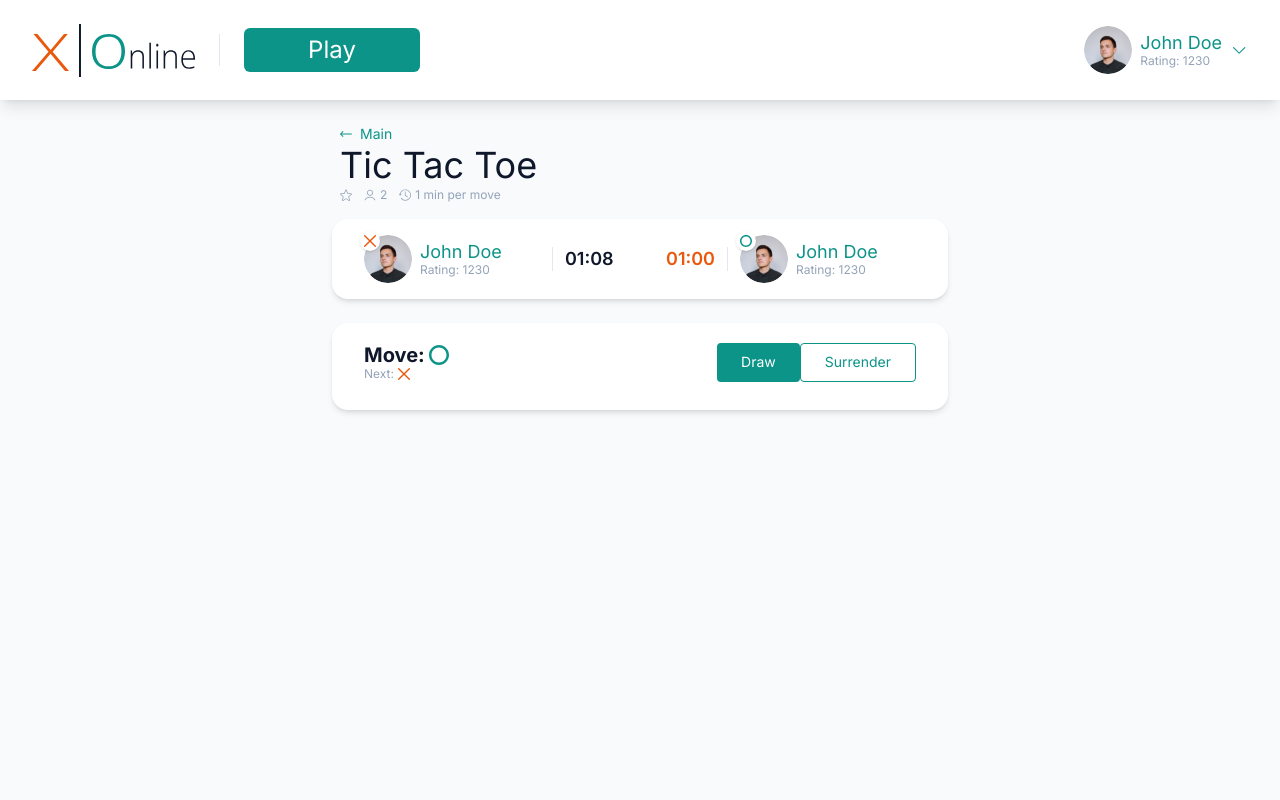
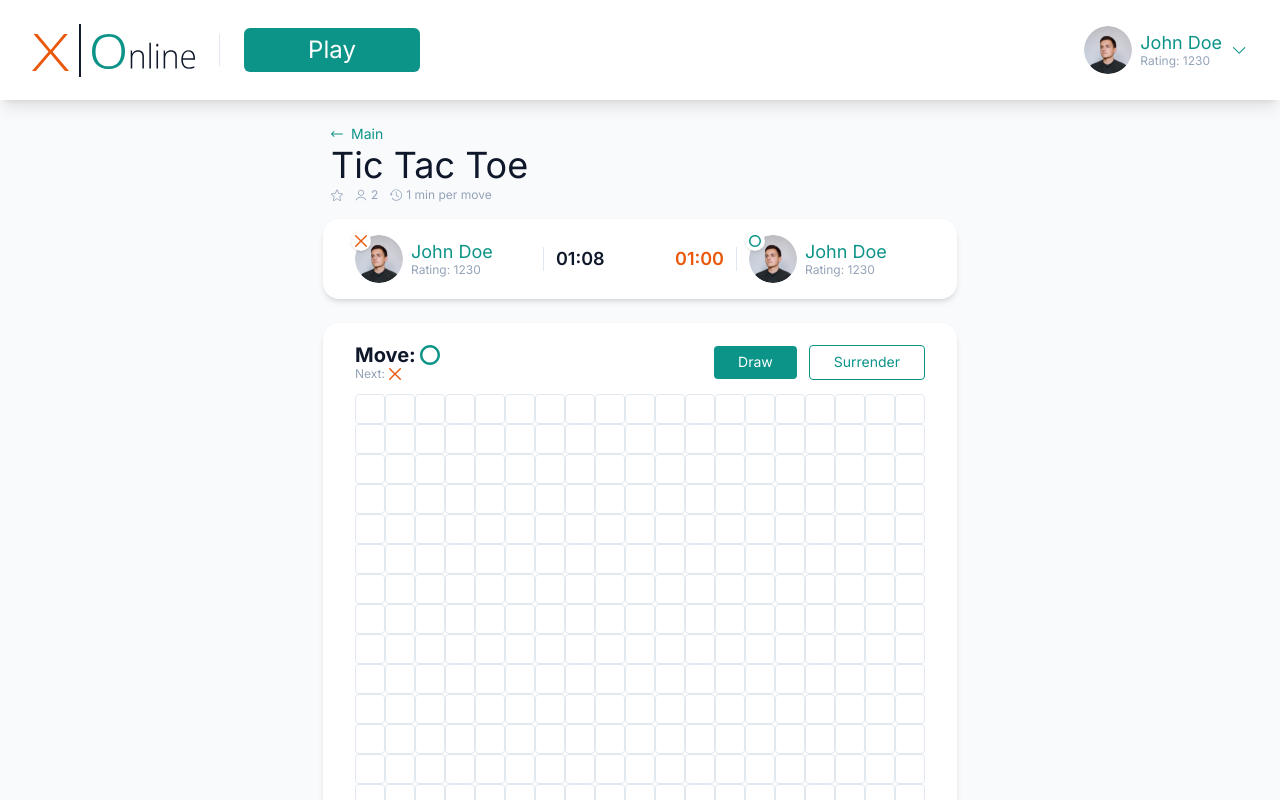
Before and after one commit to ukrWily/xo, a Next.js app: page / in a window 1280 px wide. Shown: the top 800 px of the page. Built offline with nearby package versions, Linux system fonts and the light colour scheme.

Commit message:
continue GameField

```diff
--- a/components/game/game-field.jsx
+++ b/components/game/game-field.jsx
@@ -2,6 +2,8 @@ import clsx from "clsx";
 import { ZeroIcon } from "./icons/zero-icon";
 import { CrossIcon } from "./icons/cross-icon";
 import { UIButton } from "../uikit/ui-button";
+
+const cells = new Array(19 * 19).fill(null);
 
 export function GameField({ className }) {
   return (
@@ -11,7 +13,7 @@ export function GameField({ className }) {
         "bg-white rounded-2xl shadow-md px-8 pt-5 pb-7"
       )}
     >
-      <div className="flex">
+      <div className="flex gap-3 items-center">
         <div className="mr-auto">
           <div className="flex items-center gap-1 text-xl font-bold leading-tight">
             Move: <ZeroIcon className="w-5 h-5" />
@@ -28,6 +30,30 @@ export function GameField({ className }) {
           Surrender
         </UIButton>
       </div>
+
+      <div className="grid grid-cols-[repeat(19,_30px)] grid-rows-[repeat(19,_30px)] mt-3">
+        {cells.map((_, index) => (
+          <button
+            key={index}
+            className="border border-slate-200 rounded hover:border-teal-300 transition-transform grid place-items-center"
+          >
+            {}
+          </button>
+        ))}
+      </div>
     </div>
   );
 }
+
+function GameFieldLayout({ children, className }) {
+  return (
+    <div
+      className={clsx(
+        className,
+        "bg-white rounded-2xl shadow-md px-8 pt-5 pb-7"
+      )}
+    >
+      {children}
+    </div>
+  );
+}
--- a/components/uikit/ui-button.jsx
+++ b/components/uikit/ui-button.jsx
@@ -22,7 +22,8 @@ export function UIButton({ children, className, size, variant }) {
     {
       primary:
         "bg-teal-600 text-white hover:bg-teal-500 hover:shadow-[0_5px_5px_rgba(0,0,0,0.5)] active::shadow-[0_1px_1px_rgba(0,0,0,0.5)] active:scale-90  ",
-      outline: "border border-teal-600 text-teal-600 hover:bg-teal-50",
+      outline:
+        "border border-teal-600 text-teal-600 hover:bg-teal-50  hover:shadow-[0_5px_5px_rgba(0,0,0,0.5)] active::shadow-[0_0_0_rgba(0,0,0,0.1)] active:scale-90  ",
     }[variant]
   );
 
--- a/pages/index.jsx
+++ b/pages/index.jsx
@@ -7,7 +7,7 @@ export default function HomePage() {
   return (
     <div className="bg-slate-50 min-h-screen">
       <Header />
-      <main className="pt-6 mx-auto max-w-[616px]">
+      <main className="pt-6 mx-auto w-max">
         <GameTitle />
         <GameInfo className="mt-4" />
         <GameField className="mt-6" />
```
